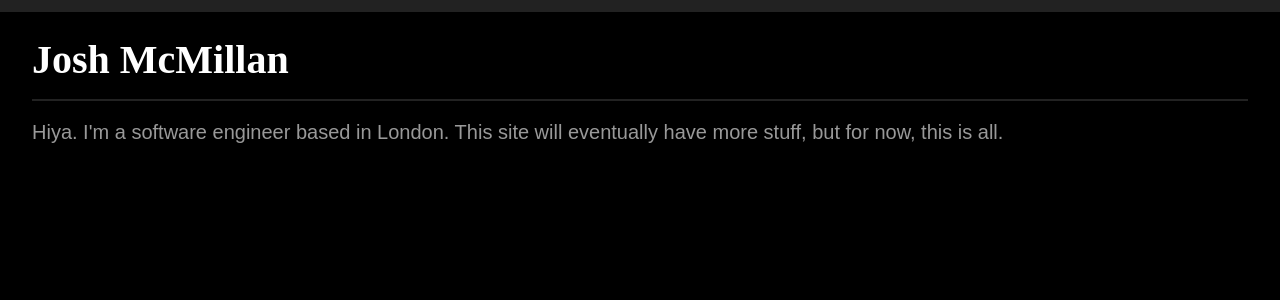
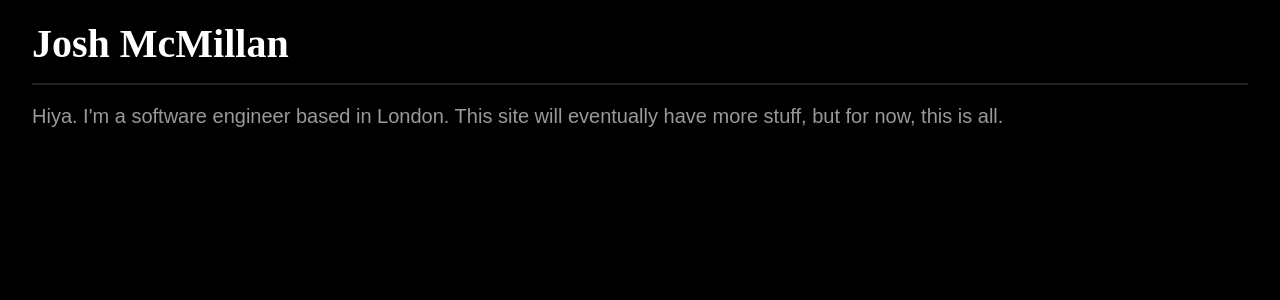
Before and after one commit to mcmillan/joshmcmillan.com, a React app: page / in a window 1280 px wide. Shown: the top 300 px of the page. Built offline with nearby package versions, Linux system fonts and the light colour scheme; the HTML template or start-up script is replaced by a standard one; a web font is replaced by a local one.

Commit message:
Remove weird top border

```diff
--- a/src/index.css
+++ b/src/index.css
@@ -27,7 +27,6 @@
 }
 
 body {
-  padding: 1.5rem 2rem;
-  border-top: 0.75rem #222 solid;
+  padding: 1.25rem 2rem;
   background-color: #000;
 }
```
